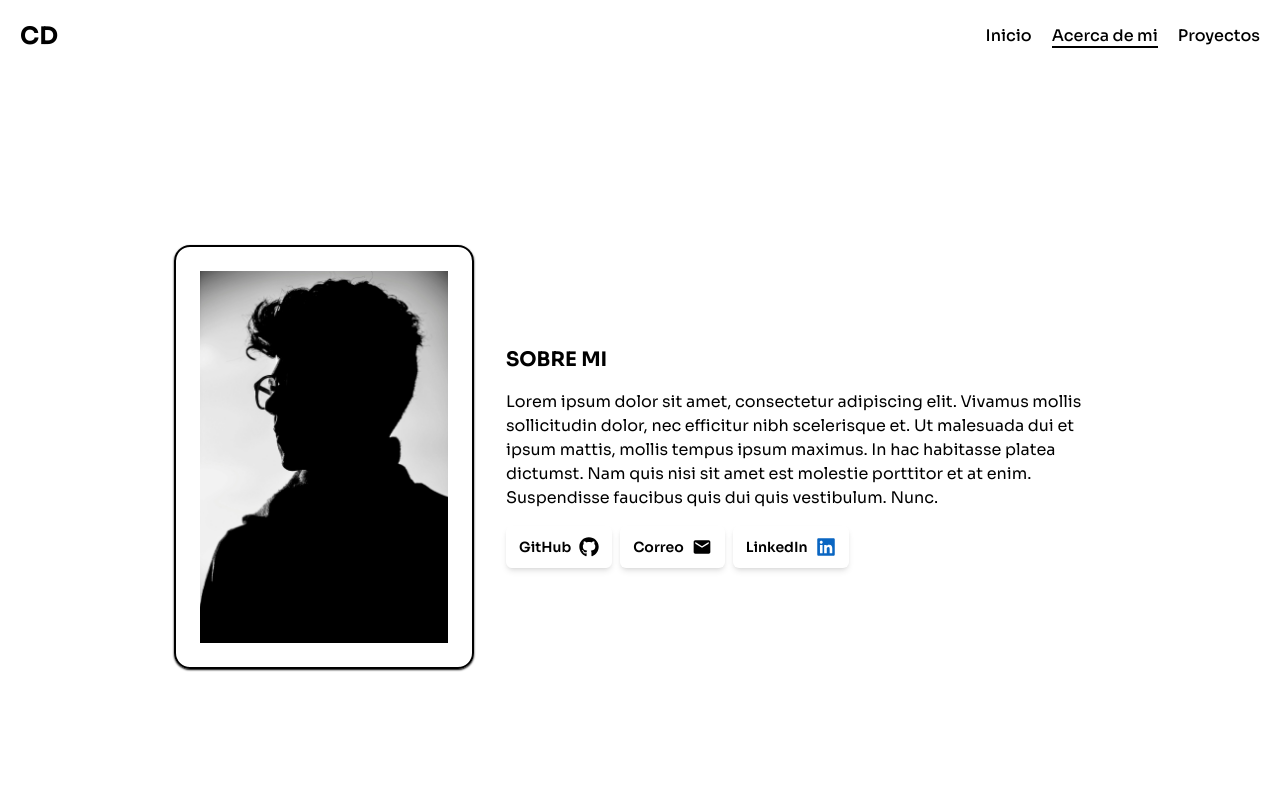
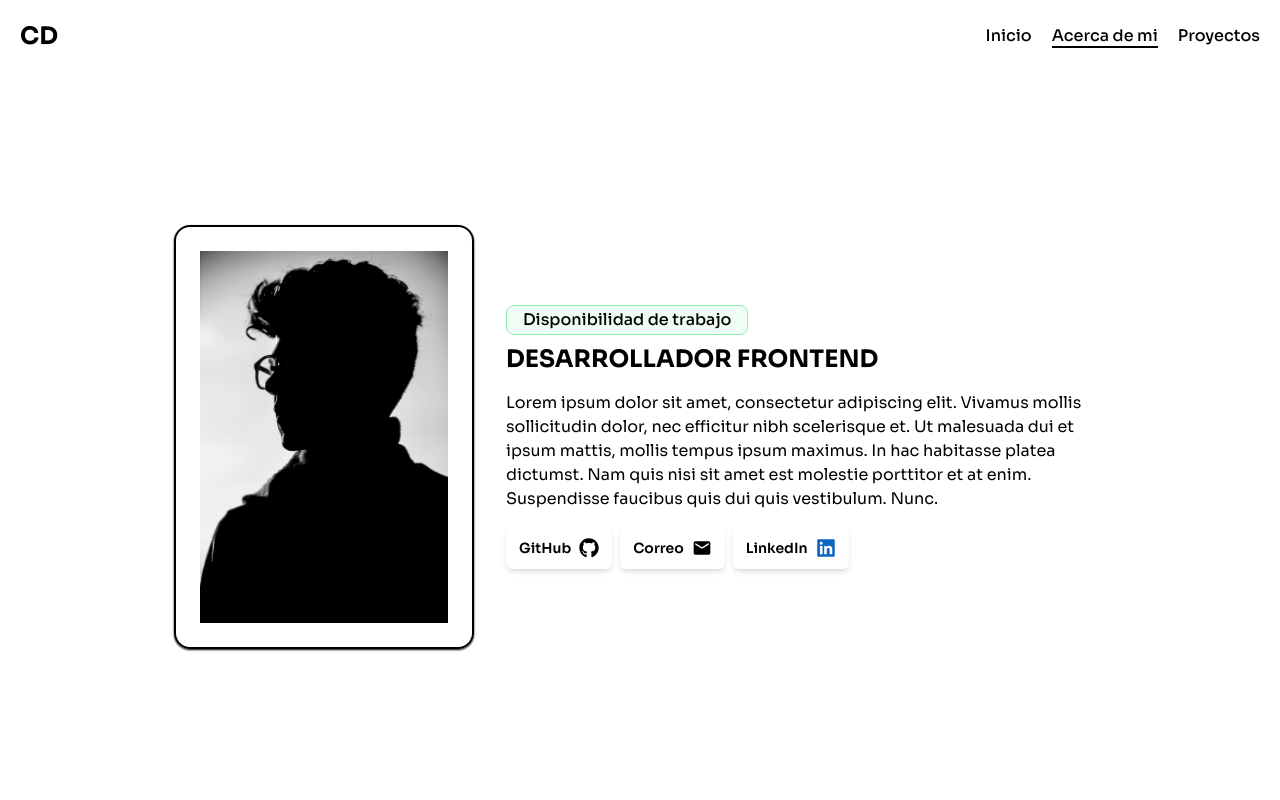
Before and after one commit to Carlos170702/Portafolio, a Next.js app: page /about-me in a window 1280 px wide. Shown: the top 800 px of the page. Built offline with nearby package versions, Linux system fonts and the light colour scheme.

Commit message:
Se creo el componente de animación FadeIn y se implemento en Home y About Me

```diff
--- a/src/app/about-me/components/CardExperience/CardExpirience.tsx
+++ b/src/app/about-me/components/CardExperience/CardExpirience.tsx
@@ -1,4 +1,4 @@
-import React from 'react';
+import { SliceIn } from '@/app/components/SliceIn';
 import { ExperienceModel } from '../../models';
 import { CardContextExperience } from '../CardContextExperience';
 
@@ -8,6 +8,7 @@ export interface Props {
 
 const CardExperience: React.FC<Props> = ({ experience }) => {
 	return (
+		<SliceIn direction={experience.id % 2 !== 0 ? 'right' : 'left'}>
 			<div className="mb-8 flex flex-col md:flex-row items-center">
 				<div className="flex-1 w-full md:w-1/2 md:pr-8 md:text-right order-2 md:order-1">
 					{experience.id % 2 === 0 && (
@@ -25,6 +26,7 @@ const CardExperience: React.FC<Props> = ({ experience }) => {
 					)}
 				</div>
 			</div>
+		</SliceIn>
 	);
 };
 
--- a/src/app/about-me/components/InformationAboutMe/InformationAboutMe.tsx
+++ b/src/app/about-me/components/InformationAboutMe/InformationAboutMe.tsx
@@ -1,11 +1,13 @@
 import { MESSAGE_ABOUT_ME } from "@/assets/common/messages";
-import React from "react";
 
 const InformationAboutMe = () => {
   return (
     <div>
-      <h2 className="mb-4 text-xl font-bold uppercase text-dark/75">
-        Sobre mi
+      <div className="px-4 py-0.5 border w-max rounded-lg border-green-300 bg-green-50 font-medium">
+        <p>Disponibilidad de trabajo</p>
+      </div>
+      <h2 className="mb-4 mt-2 text-2xl font-bold uppercase text-dark/75">
+        Desarrollador Frontend
       </h2>
       <div className="max-w-[600px]">
         {MESSAGE_ABOUT_ME.map((message, index) => (
--- a/src/app/about-me/layout.tsx
+++ b/src/app/about-me/layout.tsx
@@ -6,7 +6,7 @@ export default function Layout({
     children: React.ReactNode;
 }>) {
     return (
-        <div className="md:mx-10 space-y-11 mb-5">
+        <div className="md:mx-10 space-y-11 mb-5 mt-10 md:mt-0">
             {children}
         </div>
     )
--- a/src/app/about-me/sections/ExperienceSection.jsx
+++ b/src/app/about-me/sections/ExperienceSection.jsx
@@ -1,6 +1,6 @@
 import { SectionTitle } from "@/app/components/SectionTitle";
+import { CardExperience } from "../components/CardExperience";
 import { experiences } from "../data";
-import { CardExperience } from "../components/CardExperience";
 
 export const ExperienceSection = () => {
   return (
@@ -8,7 +8,7 @@ export const ExperienceSection = () => {
       <SectionTitle sectionTitle="Experiencia" />
       <div className="relative">
         <div className="absolute left-0 md:left-1/2 h-full w-1 transform -translate-x-1/2 bg-gray-200" />
-
+        <div className="absolute left-0 md:left-1/2 h-full w-1 transform -translate-x-1/2 bg-gray-200" />
         {experiences.map((experience) => (
           <CardExperience key={experience.id} experience={experience} />
         ))}
--- a/src/app/about-me/sections/InformationSection.jsx
+++ b/src/app/about-me/sections/InformationSection.jsx
@@ -4,6 +4,7 @@ import { FaGithub, FaLinkedin } from "react-icons/fa";
 import { MdEmail } from "react-icons/md";
 import { InformationAboutMe } from "../components/InformationAboutMe";
 import { SliceIn } from "@/app/components/SliceIn";
+import { FadeIn } from "@/app/components/FadeIn";
 
 const socialLinks = [
   {
@@ -30,11 +31,10 @@ const socialLinks = [
 
 export const InformationSection = () => {
   return (
-    <SliceIn>
     <section
       className={`flex flex-col gap-8 md:flex-row items-center justify-center h-[calc(100vh-70px)]`}
     >
-        <div className="max-w-[300px] rounded-2xl border-2 border-solid border-black p-6  bg-light gap-5 shadow-sm shadow-black">
+      <FadeIn className="max-w-[300px] rounded-2xl border-2 border-solid border-black p-6  bg-light gap-5 shadow-sm shadow-black">
         <Image
           src={"/images/profile.webp"}
           alt="Imagen animada de mi"
@@ -43,9 +43,9 @@ export const InformationSection = () => {
           height={200}
           priority
         />
-        </div>
+      </FadeIn>
 
-        <div>
+      <SliceIn>
         <InformationAboutMe />
         <div className="flex gap-2">
           {socialLinks.map((item) => (
@@ -58,8 +58,7 @@ export const InformationSection = () => {
             />
           ))}
         </div>
-        </div>
+      </SliceIn>
     </section>
-    </SliceIn>
   );
 };
--- /dev/null
+++ b/src/app/components/FadeIn/FadeIn.tsx
@@ -0,0 +1,30 @@
+'use client';
+import { Variants, motion } from 'framer-motion';
+import { NextPage } from 'next';
+
+interface Props {
+	children: React.ReactNode;
+	className?: string;
+}
+
+const FadeIn: NextPage<Props> = ({ children, className = '' }) => {
+	const variants: Variants = {
+		initial: { opacity: 0 },
+		animate: { opacity: 1, transition: { duration: 1 } },
+		exit: { opacity: 0 },
+	}
+
+	return (
+		<motion.div
+			className={className}
+			variants={variants}
+			initial="initial"
+			animate="animate"
+			exit="exit"
+		>
+			{children}
+		</motion.div>
+	);
+};
+
+export default FadeIn;
--- /dev/null
+++ b/src/app/components/FadeIn/index.ts
@@ -0,0 +1 @@
+export { default as FadeIn } from './FadeIn';
--- a/src/app/components/RenderModel/RenderModel.tsx
+++ b/src/app/components/RenderModel/RenderModel.tsx
@@ -1,5 +1,5 @@
 "use client";
-import { Environment } from "@react-three/drei";
+import { Environment, Html } from "@react-three/drei";
 import { Canvas } from "@react-three/fiber";
 import { NextPage } from "next";
 import { Suspense } from "react";
@@ -9,16 +9,24 @@ interface RenderModelProps {
   className?: string;
 }
 
-const RenderModel: NextPage<RenderModelProps> = ({ children, className = "" }) => {
+const RenderModel: NextPage<RenderModelProps> = ({ children }) => {
   return (
-    <>
-      <Canvas className={`h-auto ${className}`}>
-        <ambientLight intensity={0.5} />
+    <Canvas className="flex flex-col items-center justify-center">
+      <ambientLight intensity={0.5} />
 
-        <Suspense fallback={null}>{children}</Suspense>
-        <Environment preset="forest" />
-      </Canvas>
-    </>
+      <Suspense fallback={<Html>
+        <div role="status">
+          <svg aria-hidden="true" className="w-8 h-8 text-gray-200 animate-spin dark:text-gray-600 fill-blue-600" viewBox="0 0 100 101" fill="none" xmlns="http://www.w3.org/2000/svg">
+            <path d="M100 50.5908C100 78.2051 77.6142 100.591 50 100.591C22.3858 100.591 0 78.2051 0 50.5908C0 22.9766 22.3858 0.59082 50 0.59082C77.6142 0.59082 100 22.9766 100 50.5908ZM9.08144 50.5908C9.08144 73.1895 27.4013 91.5094 50 91.5094C72.5987 91.5094 90.9186 73.1895 90.9186 50.5908C90.9186 27.9921 72.5987 9.67226 50 9.67226C27.4013 9.67226 9.08144 27.9921 9.08144 50.5908Z" fill="currentColor" />
+            <path d="M93.9676 39.0409C96.393 38.4038 97.8624 35.9116 97.0079 33.5539C95.2932 28.8227 92.871 24.3692 89.8167 20.348C85.8452 15.1192 80.8826 10.7238 75.2124 7.41289C69.5422 4.10194 63.2754 1.94025 56.7698 1.05124C51.7666 0.367541 46.6976 0.446843 41.7345 1.27873C39.2613 1.69328 37.813 4.19778 38.4501 6.62326C39.0873 9.04874 41.5694 10.4717 44.0505 10.1071C47.8511 9.54855 51.7191 9.52689 55.5402 10.0491C60.8642 10.7766 65.9928 12.5457 70.6331 15.2552C75.2735 17.9648 79.3347 21.5619 82.5849 25.841C84.9175 28.9121 86.7997 32.2913 88.1811 35.8758C89.083 38.2158 91.5421 39.6781 93.9676 39.0409Z" fill="currentFill" />
+          </svg>
+          <span className="sr-only">Loading...</span>
+        </div>
+
+      </Html>}>{children}</Suspense>
+      {/* <Suspense fallback={null}>{children}</Suspense> */}
+      <Environment preset="forest" />
+    </Canvas>
   );
 };
 
--- /dev/null
+++ b/src/app/home/layout.tsx
@@ -0,0 +1,16 @@
+import { HeightNavBar } from "@/assets";
+import { ReactNode } from "react";
+
+interface Props {
+    children: ReactNode;
+}
+
+export default function Layout({ children }: Readonly<Props>) {
+
+    return (
+        <div className={`h-[calc(100vh-${HeightNavBar})] flex`}>
+            {children}
+        </div>
+    )
+
+}
--- a/src/app/layout.tsx
+++ b/src/app/layout.tsx
@@ -1,8 +1,8 @@
+import { DescriptionInicio } from "@/assets/common/messages";
 import type { Metadata } from "next";
+import { Sora } from "next/font/google";
+import { NavBar } from "./components/NavBar";
 import "./globals.css";
-import { Sora } from "next/font/google";
-import { DescriptionInicio } from "@/assets/common/messages";
-import { NavBar } from "./components/NavBar";
 
 const sora = Sora({
   subsets: ["latin"],
@@ -28,7 +28,7 @@ export default function RootLayout({
         <main className="w-screen min-h-screen">
           <div className="container mx-auto min-h-screen flex flex-col px-5">
             <NavBar />
-            <div className="max-w-[1200px] mx-auto flex-1">
+            <div className="max-w-[1200px] mx-auto">
               {children}
             </div>
           </div>
```
Also changed, not shown: 1 other file (tests, documents, lock files or other folders). Lines whose indentation alone changed are shown as unchanged.
